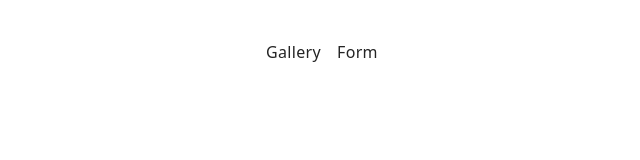
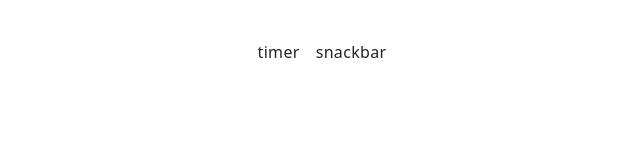
Before and after one commit to Romanjks123/goit-js-hw-10, a plain HTML site: page index.html in a window 1280 px wide. Shown: the full height of the page, 318-958 px from the left. Drawn offline with Linux system fonts and the light colour scheme.

Commit message:
Deploying to gh-pages from @ Romanjks123/goit-js-hw-10@dca74e3139c8bb2468b6d2274c1bcd35220fbc29 🚀

```diff
--- a/index.html
+++ b/index.html
@@ -12,8 +12,8 @@
     <main>
       <main>
         <ul class="nav-links">
-          <li><a href="./1-timer.html" class="nav-link">Gallery</a></li>
-          <li><a href="./2-snackbar.html" class="nav-link">Form</a></li>
+          <li><a href="./1-timer.html" class="nav-link">timer</a></li>
+          <li><a href="./2-snackbar.html" class="nav-link">snackbar</a></li>
         </ul>
       </main>
     </main>
```
